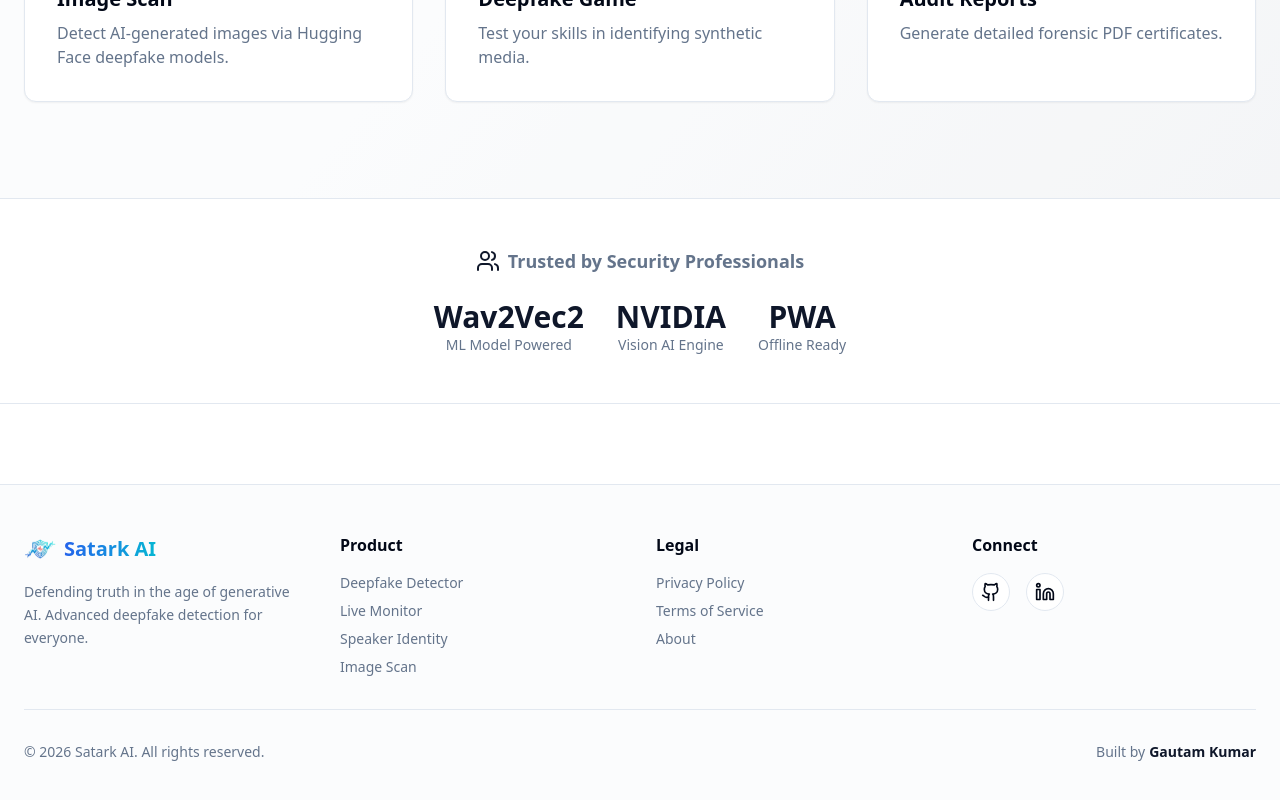
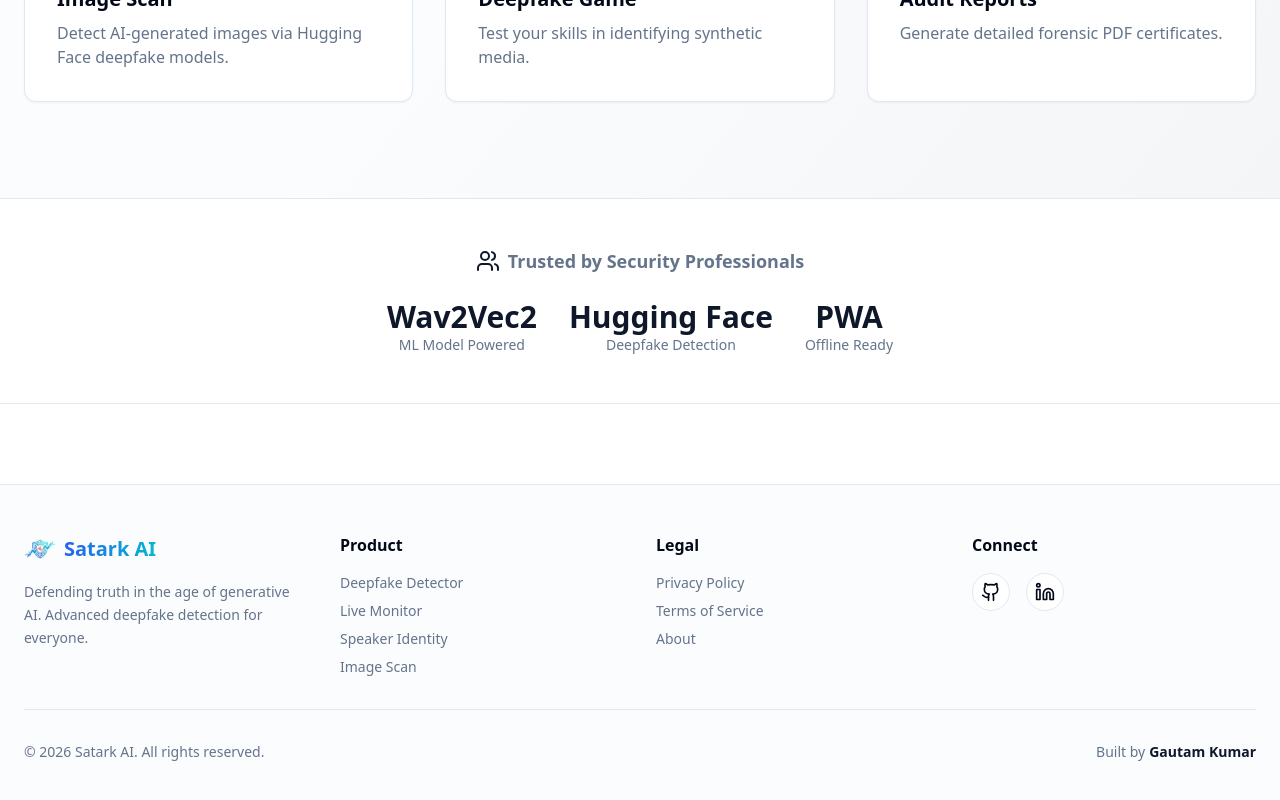
Before and after one commit to theunstopabble/Satark-AI, a React (Vite) app in the folder apps/web/: page / in a window 1280 px wide. Shown: the part 1110-1910 px from the top of the page. Built offline with nearby package versions, Linux system fonts and the light colour scheme.

Commit message:
fix: replace NVIDIA/Vision AI Engine in Landing.tsx trust section with Hugging Face

```diff
--- a/apps/web/src/pages/Landing.tsx
+++ b/apps/web/src/pages/Landing.tsx
@@ -158,10 +158,10 @@
               </div>
               <div className="text-center">
                 <div className="text-xl sm:text-3xl font-extrabold text-primary">
-                  NVIDIA
+                  Hugging Face
                 </div>
                 <div className="text-xs sm:text-sm text-muted-foreground">
-                  Vision AI Engine
+                  Deepfake Detection
                 </div>
               </div>
               <div className="text-center">
```
